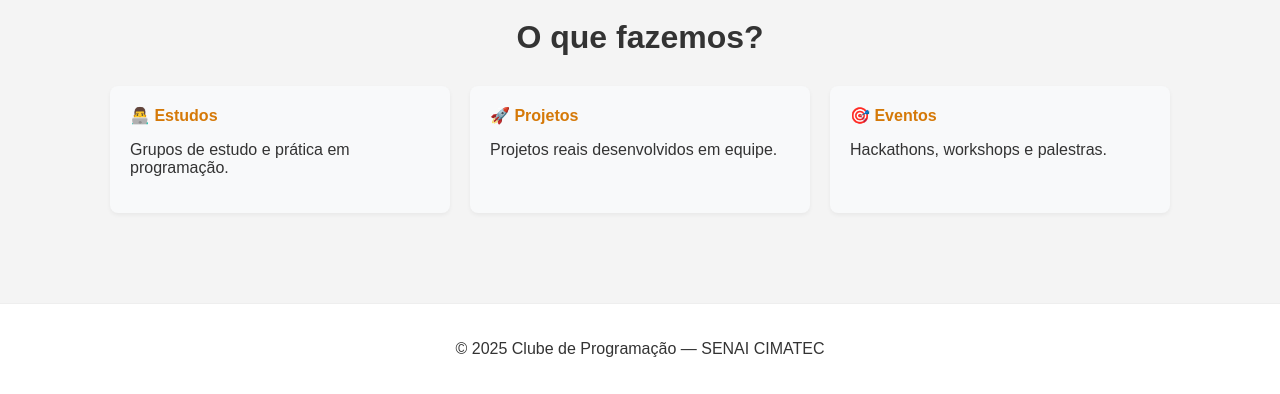
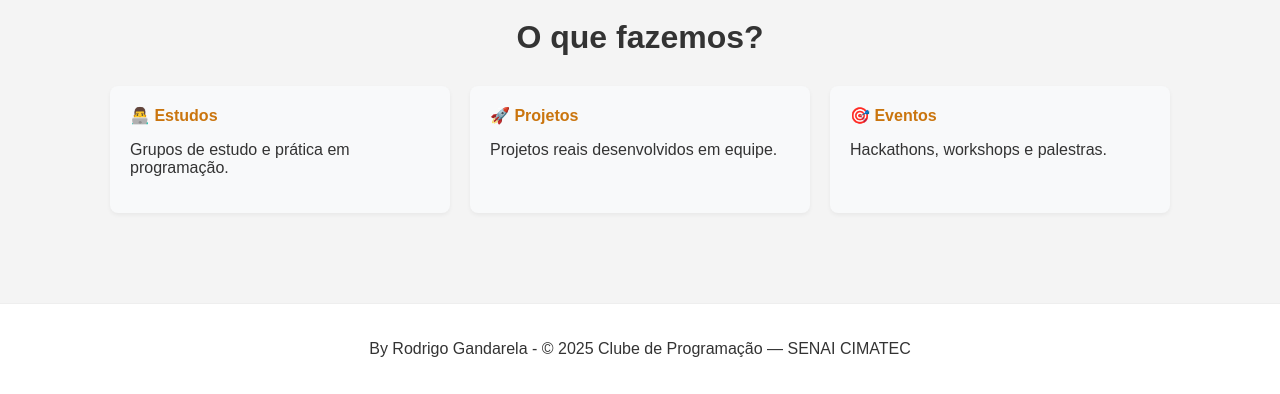
Before and after one commit to rodrigogduca/clube-programacao, a Django app: template templates/index.html in a window 1280 px wide. Shown: the part 629-1023 px from the top of the page. Run offline with Django 4.2, Linux system fonts and the light colour scheme; the template is opened without the code that fills it, so the values that code supplies are empty.

Commit message:
estilo1.0

```diff
--- a/static/css/style.css
+++ b/static/css/style.css
@@ -1,8 +1,8 @@
 /* Base Reset e Variáveis de Tema */
 :root {
     /* 🟠 CORES ALTERADAS PARA LARANJA E TONS COMPLEMENTARES */
-    --color-primary: #d57908; /* Laranja Escuro (Dark Orange) */
-    --color-secondary: #c86b00; /* Dourado/Amarelo (Gold) para harmonizar */
+    --color-primary: #ca750e; /* Laranja Escuro (Dark Orange) */
+    --color-secondary: #ca750e; /* Dourado/Amarelo (Gold) para harmonizar */
 
     --color-text-light: #333;
     --color-text-dark: #f4f4f4;
@@ -149,7 +149,7 @@ h1, h2, h3, h4 {
     transition: background-color 0.2s;
 }
 .btn-primary:hover {
-    background-color: #E6C200; /* Dourado/Amarelo mais escuro no hover */
+    background-color: #e67300; /* Dourado/Amarelo mais escuro no hover */
     text-decoration: none;
 }
 
--- a/templates/index.html
+++ b/templates/index.html
@@ -74,7 +74,7 @@
     </main>
 
     <footer class="site-footer">
-        <p>© 2025 Clube de Programação — SENAI CIMATEC</p>
+        <p>By Rodrigo Gandarela - © 2025 Clube de Programação — SENAI CIMATEC</p>
     </footer>
 
     <script src="{% static 'js/theme.js' %}"></script>
```
